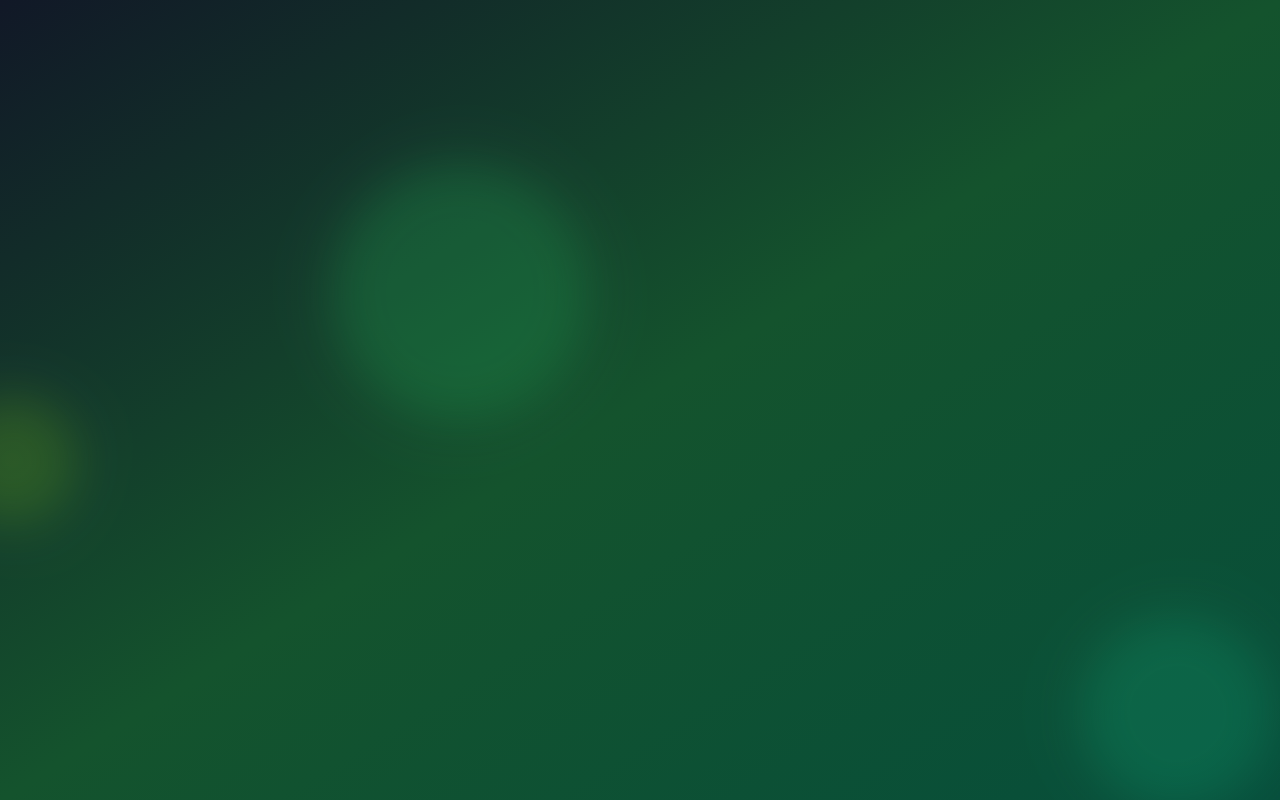
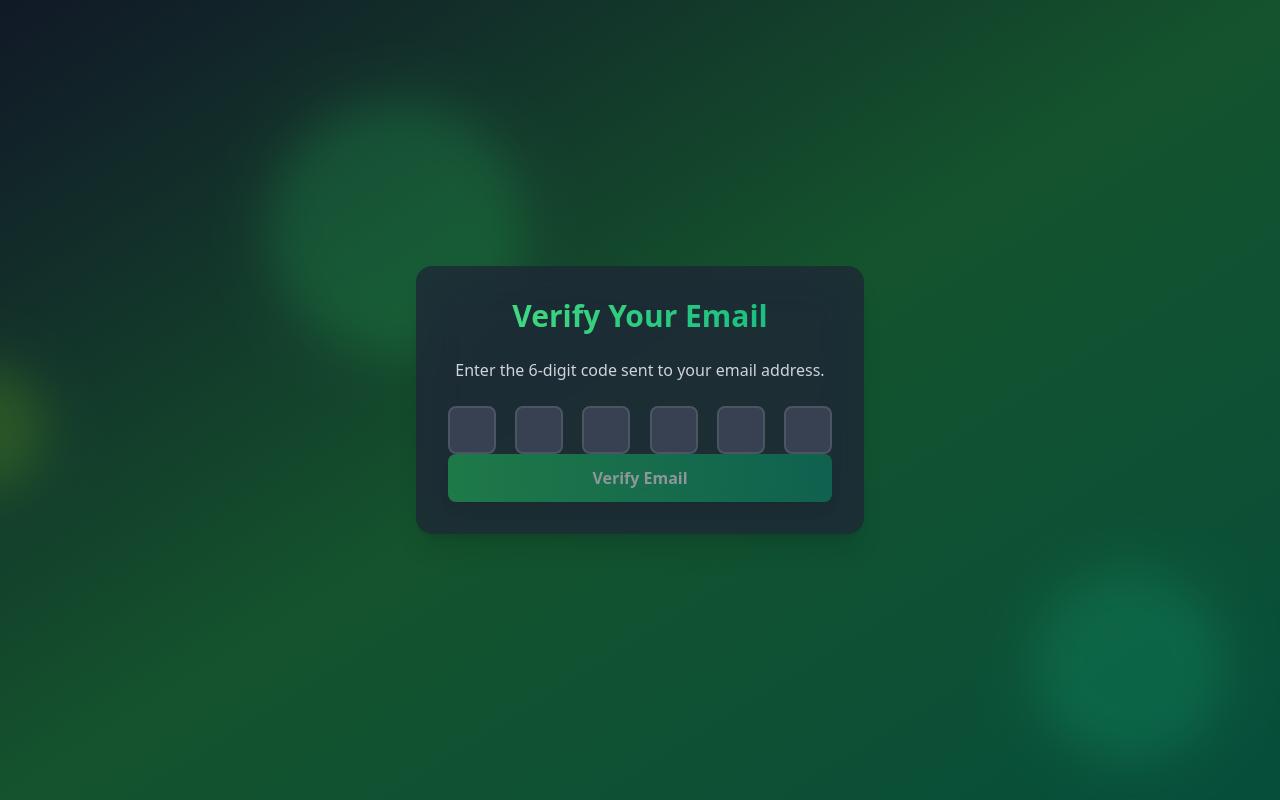
Before and after one commit to blcoussama/Node.JS-Authentication, a React (Vite) app in the folder frontend/: page /email-verification in a window 1280 px wide. Before the commit this address had no page. Built offline with nearby package versions, Linux system fonts and the light colour scheme.

Commit message:
Email Verification form UI & Handling of Typed OR Pasted Code Auto Submition

```diff
--- a/frontend/src/App.jsx
+++ b/frontend/src/App.jsx
@@ -3,6 +3,7 @@
 import HomePage from './pages/HomePage'
 import SignUp from './pages/SignUp'
 import Login from './pages/Login'
+import EmailVerification from './pages/EmailVerification'
 
 function App() {
 
@@ -15,6 +16,7 @@
             <Route path="/" element={ <HomePage /> } />
             <Route path="/signup" element={ <SignUp /> } />
             <Route path="/login" element={ <Login /> } />
+            <Route path="/email-verification" element={ <EmailVerification /> } />
           </Routes>
         </AppLayout>
       </BrowserRouter>
--- /dev/null
+++ b/frontend/src/pages/EmailVerification.jsx
@@ -0,0 +1,101 @@
+import { motion } from "framer-motion"
+import { useEffect, useRef, useState } from "react"
+import { useNavigate } from "react-router-dom"
+
+const EmailVerification = () => {
+
+    const [code, setCode] = useState(["", "", "", "", "", ""])
+    const inputRefs = useRef([])
+    const naviagte = useNavigate()
+    const isLoading = false
+
+    const handleChange = (index, value) => {
+        const newCode = [...code];
+
+		// Handle pasted content
+		if (value.length > 1) {
+			const pastedCode = value.slice(0, 6).split("");
+			for (let i = 0; i < 6; i++) {
+				newCode[i] = pastedCode[i] || "";
+			}
+			setCode(newCode);
+
+			// Focus on the last non-empty input or the first empty one
+			const lastFilledIndex = newCode.findLastIndex((digit) => digit !== "");
+			const focusIndex = lastFilledIndex < 5 ? lastFilledIndex + 1 : 5;
+			inputRefs.current[focusIndex].focus();
+		} else {
+			newCode[index] = value;
+			setCode(newCode);
+
+			// Move focus to the next input field if value is entered
+			if (value && index < 5) {
+				inputRefs.current[index + 1].focus();
+			}
+		}
+    }
+    const handleKeyDown = (index, e) => {
+        if (e.key === "Backspace" && !code[index] && index > 0) {
+			inputRefs.current[index - 1].focus();
+		}
+    }
+
+    // Auto submit when all fields are filled
+	useEffect(() => {
+		if (code.every((digit) => digit !== "")) {
+			handleSubmit(new Event("submit"));
+		}
+	}, [code]);
+
+    const handleSubmit = async (event) => {
+		event.preventDefault();
+		const verificationCode = code.join("");
+        console.log(`verification code submited: ${verificationCode}`)
+	};
+
+
+  return (
+    <div className='max-w-md w-full bg-gray-800 bg-opacity-50 backdrop-filter backdrop-blur-xl rounded-2xl shadow-xl overflow-hidden'>
+        <motion.div
+            initial={{ opacity: 0, y: -50 }}
+            animate={{ opacity: 1, y: 0 }}
+            transition={{ duration: 0.5 }}
+            className='bg-gray-800 bg-opacity-50 backdrop-filter backdrop-blur-xl rounded-2xl shadow-2xl p-8 w-full max-w-md'
+        >
+            <h2 className='text-3xl font-bold mb-6 text-center bg-gradient-to-r from-green-400 to-emerald-500 text-transparent bg-clip-text'>
+                Verify Your Email
+            </h2>
+            <p className='text-center text-gray-300 mb-6'>Enter the 6-digit code sent to your email address.</p>
+
+            <form className="space-y-6">
+                <div className="flex justify-between">
+                    {code.map((digit, index) => (
+                        <input
+                            key={index}
+                            ref={(el) => (inputRefs.current[index] = el)}
+                            type='text'
+                            maxLength='6'
+                            value={digit}
+                            onChange={(e) => handleChange(index, e.target.value)}
+                            onKeyDown={(e) => handleKeyDown(index, e)}
+                            className='w-12 h-12 text-center text-2xl font-bold bg-gray-700 text-white border-2 border-gray-600 rounded-lg focus:border-green-500 focus:outline-none'
+                        />
+                    ))}
+                </div>
+            </form>
+
+            <motion.button
+                whileHover={{ scale: 1.05 }}
+                whileTap={{ scale: 0.95 }}
+                type='submit'
+                disabled={isLoading || code.some((digit) => !digit)}
+                className='w-full bg-gradient-to-r from-green-500 to-emerald-600 text-white font-bold py-3 px-4 rounded-lg shadow-lg hover:from-green-600 hover:to-emerald-700 focus:outline-none focus:ring-1 focus:ring-green-500 focus:ring-opacity-50 disabled:opacity-50'
+            >
+                {isLoading ? "Verifying..." : "Verify Email"}
+            </motion.button>
+        </motion.div>
+    </div>
+  )
+}
+
+export default EmailVerification
--- a/frontend/src/pages/Login.jsx
+++ b/frontend/src/pages/Login.jsx
@@ -53,7 +53,7 @@
 					<motion.button
 						whileHover={{ scale: 1.02 }}
 						whileTap={{ scale: 0.98 }}
-						className='w-full py-3 px-4 bg-gradient-to-r from-green-500 to-emerald-600 text-white font-bold rounded-lg shadow-lg hover:from-green-600 hover:to-emerald-700 focus:outline-none focus:ring-2 focus:ring-green-500 focus:ring-offset-2 focus:ring-offset-gray-900 transition duration-200'
+						className='w-full py-3 px-4 bg-gradient-to-r from-green-500 to-emerald-600 text-white font-bold rounded-lg shadow-lg hover:from-green-600 hover:to-emerald-700 focus:outline-none focus:ring-1 focus:ring-green-500 focus:ring-offset-2 focus:ring-offset-gray-900 transition duration-200'
 						type='submit'
                         disabled={isLoading}
 					>
--- a/frontend/src/pages/SignUp.jsx
+++ b/frontend/src/pages/SignUp.jsx
@@ -51,7 +51,7 @@
                     <motion.button
                         className="mt-5 w-full py-3 px-4 bg-gradient-to-r from-green-500 to-emerald-600
 						text-white font-bold rounded-lg shadow-lg hover:from-green-600
-						hover:to-emerald-700 focus:outline-none focus:ring-2 focus:ring-green-500 focus:ring-offset-2
+						hover:to-emerald-700 focus:outline-none focus:ring-1 focus:ring-green-500 focus:ring-offset-2
                         focus:ring-offset-gray-900 transition duration-200"
                         whileHover={{ scale: 1.02}}
                         whileTap={{ scale: 0.98}}
```
